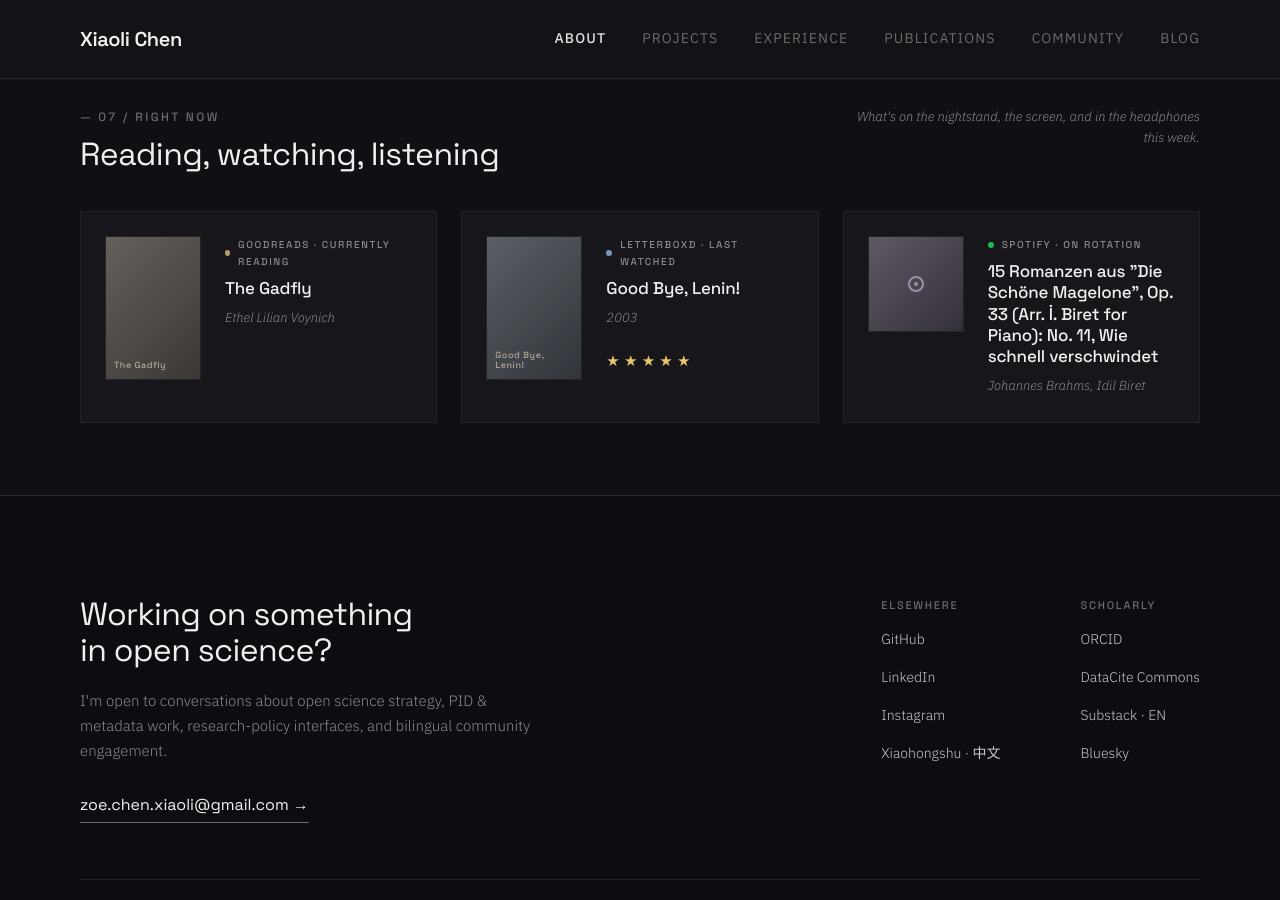
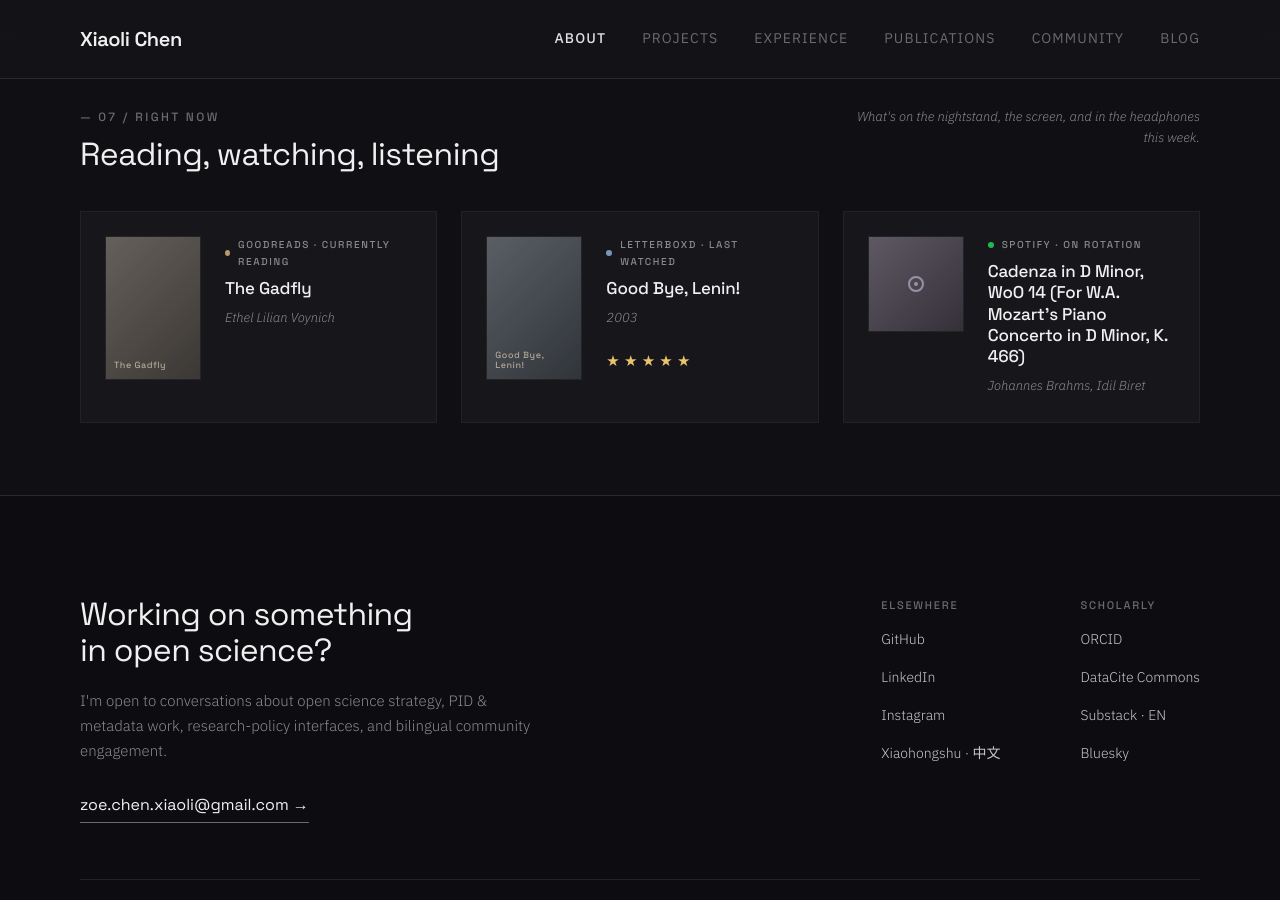
Before and after one commit to xchen101/xchen101.github.io, a Jekyll site: the page built from index.md, in a window 1280 px wide and 900 px high, scrolled down 6679 px. Built offline with Jekyll 4.4.1, drawn with Linux system fonts in a browser that asks for light colours; comment, search, counter and statistics services are not loaded; grey boxes are pictures that could not be loaded.

Commit message:
update: Right Now widget data (auto)

```diff
--- a/_data/now.yml
+++ b/_data/now.yml
@@ -1,4 +1,4 @@
-# Right now — auto-generated by Hermes cron on 2026-10-26 06:00 UTC
+# Right now — auto-generated by Hermes cron on 2026-10-26 12:00 UTC
 # Sources: Goodreads RSS / Letterboxd RSS / Spotify API
 
 reading:
@@ -24,8 +24,8 @@
   service: "Spotify"
   accent: "#1DB954"
   label: "On rotation"
-  title: "15 Romanzen aus \"Die Schöne Magelone\", Op. 33 (Arr. İ. Biret for Piano): No. 11, Wie schnell verschwindet"
+  title: "Cadenza in D Minor, WoO 14 (For W.A. Mozart's Piano Concerto in D Minor, K. 466)"
   artist: "Johannes Brahms, Idil Biret"
-  url: "https://open.spotify.com/track/2TGJN5BwBStJ65p3aWIPrW"
+  url: "https://open.spotify.com/track/4ZdxGZHvHY5DxInGoxFtYS"
   profile_url: "https://open.spotify.com/"
   image: "https://i.scdn.co/image/ab67616d00001e029d644f6d1d2b39441c58bf49"
```
